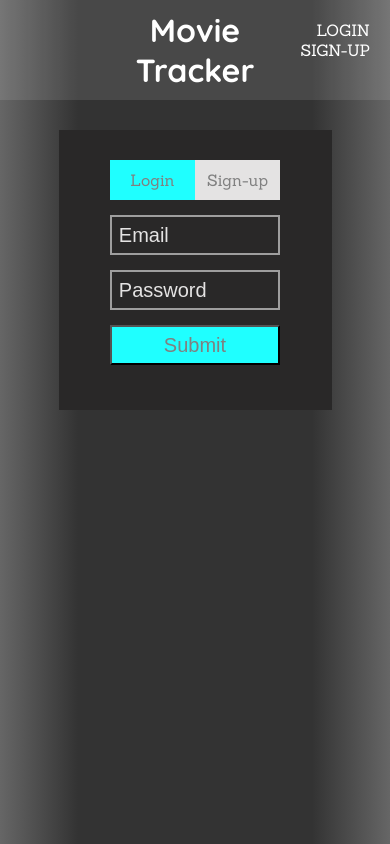
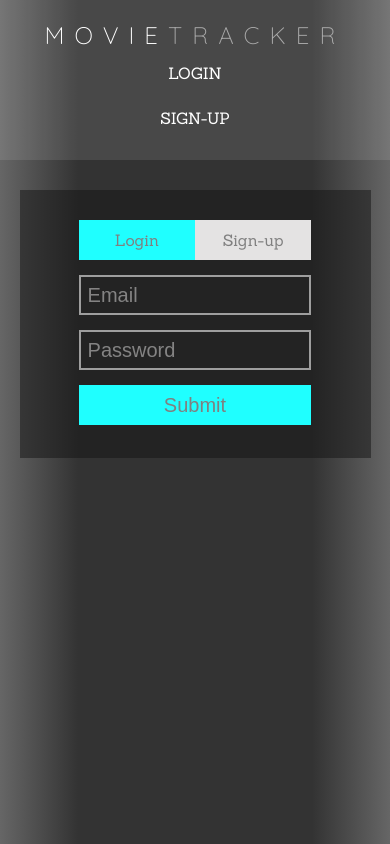
Before and after one commit to rmorgan323/movie-tracker, a React (Create React App) app: page /login in a window 390 px wide. Built offline with nearby package versions, Linux system fonts and the light colour scheme; no server answers.

Commit message:
add mobile styling

```diff
--- a/src/containers/Card/Card.css
+++ b/src/containers/Card/Card.css
@@ -6,7 +6,7 @@
   cursor: pointer;
   position: relative;
   color: rgba(255, 255, 255, 0);
-  transition: background-color .3s ease-in-out;
+  transition: background-color 4s ease-in-out;
   transition: color .1s ease-in-out; }
   .card img {
     width: 300px;
@@ -56,5 +56,6 @@
   transition: background-color 1s ease-in-out;
   transition: color 1s ease-in-out; }
 
-.card-favorited {
-  background-color: red; }
+::-webkit-scrollbar {
+  background: transparent;
+  width: 0px; }
--- a/src/containers/Card/Card.scss
+++ b/src/containers/Card/Card.scss
@@ -6,7 +6,7 @@
 	cursor: pointer;
 	position: relative;
 	color: rgba(255,255,255, 0);
-	transition: background-color .3s ease-in-out;
+	transition: background-color 4s ease-in-out;
 	transition: color .1s ease-in-out;
 
 	img {
@@ -74,6 +74,7 @@
 	transition: color 1s ease-in-out;
 }
 
-.card-favorited {
-	background-color: red;
+::-webkit-scrollbar {
+	background: transparent;
+	width: 0px;
 }
--- a/src/containers/ControlledForm/ControlledForm.css
+++ b/src/containers/ControlledForm/ControlledForm.css
@@ -3,10 +3,10 @@
   justify-content: center; }
 
 .form-button-container {
-  background: #292828;
+  background-color: rgba(20, 20, 20, 0.5);
   margin-top: 20px;
-  padding: 30px;
-  width: 60%; }
+  padding: 30px 30px 18px;
+  width: 50%; }
 
 form {
   display: flex;
@@ -20,26 +20,31 @@ input {
   font-size: 20px;
   background: none;
   border: 2px solid #9e9e9e;
-  color: white; }
+  color: white;
+  outline: none; }
 
 ::-webkit-input-placeholder {
   /* Chrome/Opera/Safari */
   color: #e4e3e3;
+  opacity: .5;
   padding: 5px; }
 
 ::-moz-placeholder {
   /* Firefox 19+ */
   color: #e4e3e3;
+  opacity: .5;
   padding: 5px; }
 
 :-ms-input-placeholder {
   /* IE 10+ */
   color: #e4e3e3;
+  opacity: .5;
   padding: 5px; }
 
 :-moz-placeholder {
   /* Firefox 18- */
   color: #e4e3e3;
+  opacity: .5;
   padding: 5px; }
 
 .submit-button {
@@ -48,10 +53,14 @@ input {
   width: 80%;
   margin-top: 15px;
   font-size: 20px;
-  background: #1fffff; }
+  background: #1fffff;
+  border: none;
+  cursor: pointer;
+  transition: all .5s ease-in-out; }
 
 .submit-button:hover {
-  background-color: #e4e3e3; }
+  background-color: #e4e3e3;
+  transition: all .5s ease-in-out; }
 
 .login-button {
   background-color: #e4e3e3;
@@ -61,7 +70,8 @@ input {
   display: flex;
   justify-content: center;
   align-items: center;
-  color: gray; }
+  color: gray;
+  transition: all .5s ease-in-out; }
 
 .active.login-button {
   background-color: #1fffff; }
@@ -73,3 +83,7 @@ input {
 @media screen and (max-width: 900px) {
   .form-button-container {
     width: 70%; } }
+
+@media screen and (max-width: 600px) {
+  .form-button-container {
+    width: 90%; } }
--- a/src/containers/ControlledForm/ControlledForm.scss
+++ b/src/containers/ControlledForm/ControlledForm.scss
@@ -4,10 +4,10 @@
 }
 
 .form-button-container {
-  background: #292828;
+  background-color: rgba(20,20,20, .5);
   margin-top: 20px;
-  padding: 30px;
-  width: 60%;
+  padding: 30px 30px 18px;
+  width: 50%;
 }
 
 form {
@@ -24,22 +24,27 @@ input {
     background: none;
     border: 2px solid #9e9e9e;
     color: white;
+    outline: none;
 }
 
 ::-webkit-input-placeholder { /* Chrome/Opera/Safari */
   color: #e4e3e3;
+  opacity: .5;
   padding: 5px;
 }
 ::-moz-placeholder { /* Firefox 19+ */
   color: #e4e3e3;
+  opacity: .5;
   padding: 5px;
 }
 :-ms-input-placeholder { /* IE 10+ */
   color: #e4e3e3;
+  opacity: .5;
   padding: 5px;
 }
 :-moz-placeholder { /* Firefox 18- */
   color: #e4e3e3;
+  opacity: .5;
   padding: 5px;
 }
 
@@ -50,13 +55,17 @@ input {
   margin-top: 15px;
   font-size: 20px;
   background: #1fffff;
+  border: none;
+  cursor: pointer;
+  transition: all .5s ease-in-out;
 }
 
 .submit-button:hover{
- background-color: #e4e3e3;
+  background-color: #e4e3e3;
+  transition: all .5s ease-in-out;
 }
+
 .login-button {
-
   background-color: #e4e3e3;
   width: 40%;
   text-decoration: none;
@@ -65,6 +74,7 @@ input {
   justify-content: center;
   align-items: center;
   color: gray;
+  transition: all .5s ease-in-out;
 }
 
 .active.login-button{
@@ -81,3 +91,9 @@ input {
   width: 70%;
   }
 }
+
+@media screen and (max-width: 600px) {
+  .form-button-container {
+  width: 90%;
+  }
+}
--- a/src/containers/Header/Header.css
+++ b/src/containers/Header/Header.css
@@ -7,7 +7,12 @@
   position: relative;
   margin-bottom: 10px; }
   .header h1 {
-    color: #fff; }
+    color: #aaa;
+    font-weight: 300;
+    letter-spacing: 10px;
+    font-size: 34px; }
+    .header h1 span {
+      color: #fff; }
   .header a {
     text-decoration: none; }
   .header button {
@@ -23,7 +28,8 @@
     font-size: 15px;
     width: 120px;
     background-color: rgba(255, 255, 255, 0.7);
-    transition: background-color .2s ease-in-out; }
+    transition: background-color .2s ease-in-out;
+    outline: none; }
   .header button:hover {
     background-color: #1fffff;
     transition: background-color .6s ease-in-out; }
@@ -43,9 +49,23 @@
   .header .login-message {
     color: #1fffff; }
 
+@media screen and (max-width: 690px) {
+  .header {
+    display: flex;
+    flex-direction: column;
+    height: unset;
+    padding: 20px 0;
+    text-align: center; }
+    .header button, .header .login, .header .signup {
+      position: static; }
+    .header .header-box {
+      display: flex;
+      align-content: center;
+      justify-content: space-around;
+      flex-direction: column;
+      height: 90px; } }
+
 @media screen and (max-width: 400px) {
-  .header {
-    height: 100px; }
-    .header h1 {
-      width: 200px;
-      text-align: center; } }
+  .header h1 {
+    text-align: center;
+    font-size: 24px; } }
--- a/src/containers/Header/Header.js
+++ b/src/containers/Header/Header.js
@@ -13,7 +13,7 @@ class Header extends Component {
 
 	noUserRender = () => {
 		return (
-			<div>
+			<div className="header-box">
 	      <NavLink className="login nav-link" to='/login'>Login</NavLink>
 	      <NavLink className="signup nav-link" to='/signup'>Sign-up</NavLink>
 			</div>
@@ -22,11 +22,11 @@ class Header extends Component {
 
 	userRender = () => {
 		return (
-			<div>
-					<div className="login login-message">Welcome, {this.props.user.userInfo.name}</div>
-					<NavLink to='/favorites'><button>FAVORITES</button></NavLink>
-					<NavLink className="signup nav-link" to='/' onClick={this.props.logoutUser} >Sign-Out</NavLink>
-				</div>
+			<div className="header-box">
+				<div className="login login-message">Welcome, {this.props.user.userInfo.name}</div>
+				<NavLink to='/favorites'><button>FAVORITES</button></NavLink>
+				<NavLink className="signup nav-link" to='/' onClick={this.props.logoutUser} >Sign-Out</NavLink>
+			</div>
 		)
 	}
 
@@ -36,7 +36,7 @@ class Header extends Component {
 		return (
 			<div className="header">
 				<NavLink to='/' >
-					<h1>Movie Tracker</h1>
+					<h1><span>MOVIE</span>TRACKER</h1>
 				</NavLink>
 				{headerLinks}
 			</div>
--- a/src/containers/Header/Header.scss
+++ b/src/containers/Header/Header.scss
@@ -8,7 +8,14 @@
 	margin-bottom: 10px;
 
 	h1 {
-		color: #fff;
+		color: #aaa;
+    font-weight: 300;
+    letter-spacing: 10px;
+    font-size: 34px;
+
+		span {
+			color: #fff;
+		}
 	}
 
 	a {
@@ -29,12 +36,12 @@
     width: 120px;
     background-color: rgba(255,255,255, .7);
     transition: background-color .2s ease-in-out;
+    outline: none;
 	}
 
 	button:hover {
 		background-color: #1fffff;
     transition: background-color .6s ease-in-out;
-
 	}
 
 	.login, .signup {
@@ -63,19 +70,36 @@
 	.login-message {
 		color: #1fffff;
 	}
-
-
 }
 
+@media screen and (max-width: 690px) {
+	.header {
+		display: flex;
+		flex-direction: column;
+		height: unset;
+		padding: 20px 0;
+		text-align: center;
 
+		button, .login, .signup {
+			position: static;
+		}
+
+		.header-box {
+			display: flex;
+			align-content: center;
+			justify-content: space-around;
+			flex-direction: column;
+			height: 90px;
+		}
+	}
+}
 
 @media screen and (max-width: 400px) {
 	.header {
-		height: 100px;
 
 		h1 {
-			width: 200px;
 			text-align: center;
+			font-size: 24px;
 		}
 	}
 }
```
